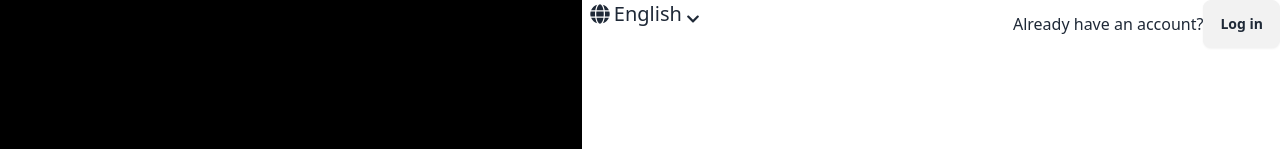
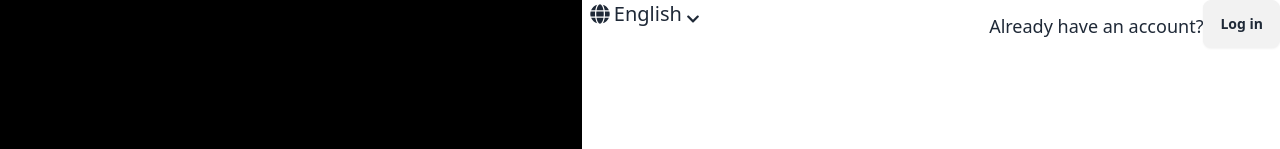
Before and after one commit to mdAbirDeveloper/typeform-signup, a React (Vite) app: page / in a window 1280 px wide. Shown: the top 149 px of the page. Built offline with nearby package versions, Linux system fonts and the light colour scheme.

Commit message:
update select option's

```diff
--- a/src/components/Signup.jsx
+++ b/src/components/Signup.jsx
@@ -84,7 +84,7 @@ const Signup = () => {
               </div>
 
               <div className="flex justify-end">
-                <p className="mt-3">Already have an account?</p>
+                <p className="mt-3 lg:text-lg text-sm">Already have an account?</p>
                 <button className="btn">Log in</button>
               </div>
             </div>
```
